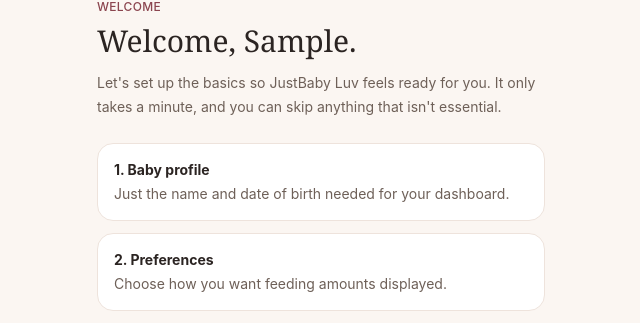
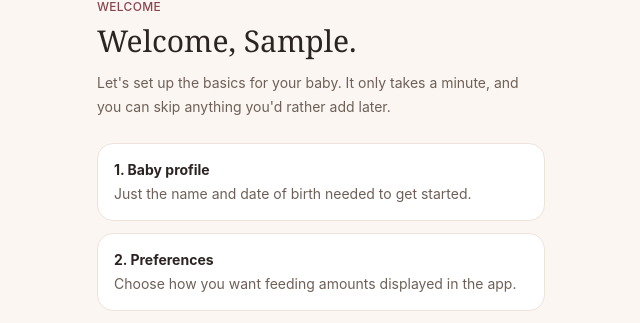
Before and after one commit to Leslei-254/justbabyluv, a Next.js app: page /onboarding in a window 1280 px wide. Shown: the part 207-530 px from the top of the page, without its empty margins (319-959 px from the left). Built offline with nearby package versions, Linux system fonts and the light colour scheme; no server answers; sample sign-in values are in the browser's storage.

Commit message:
copy: refine phase 28 product wording

```diff
--- a/src/components/onboarding/OnboardingFlow.tsx
+++ b/src/components/onboarding/OnboardingFlow.tsx
@@ -128,7 +128,7 @@
       const data = await res.json();
 
       if (!res.ok) {
-        setError(data.error || "Couldn't create that reminder.");
+        setError(data.error || "We couldn’t create that reminder. Please try again.");
         return;
       }
 
@@ -183,17 +183,17 @@
               Welcome{firstName ? `, ${firstName}` : ""}.
             </h1>
             <p className="mt-3 text-sm leading-6 text-ink-soft">
-              Let&apos;s set up the basics so JustBaby Luv feels ready for you. It only takes a minute, and you can skip anything that isn&apos;t essential.
+              Let&apos;s set up the basics for your baby. It only takes a minute, and you can skip anything you&apos;d rather add later.
             </p>
 
             <div className="mt-6 space-y-3 text-sm text-ink-soft">
               <div className="rounded-2xl border border-border bg-surface p-4">
                 <strong className="text-ink">1. Baby profile</strong>
-                <p className="mt-1">Just the name and date of birth needed for your dashboard.</p>
+                <p className="mt-1">Just the name and date of birth needed to get started.</p>
               </div>
               <div className="rounded-2xl border border-border bg-surface p-4">
                 <strong className="text-ink">2. Preferences</strong>
-                <p className="mt-1">Choose how you want feeding amounts displayed.</p>
+                <p className="mt-1">Choose how you want feeding amounts displayed in the app.</p>
               </div>
               <div className="rounded-2xl border border-border bg-surface p-4">
                 <strong className="text-ink">3. Optional reminder</strong>
@@ -317,7 +317,7 @@
               </div>
               {emailReminders && (
                 <p className="text-xs text-ink-faint">
-                  Email notification is enabled for this reminder. Automatic scheduled delivery is not included unless a scheduler is configured.
+                  Email notification is enabled for this reminder. Scheduled delivery depends on your email scheduler being configured.
                 </p>
               )}
               <ErrorText>{error}</ErrorText>
```
